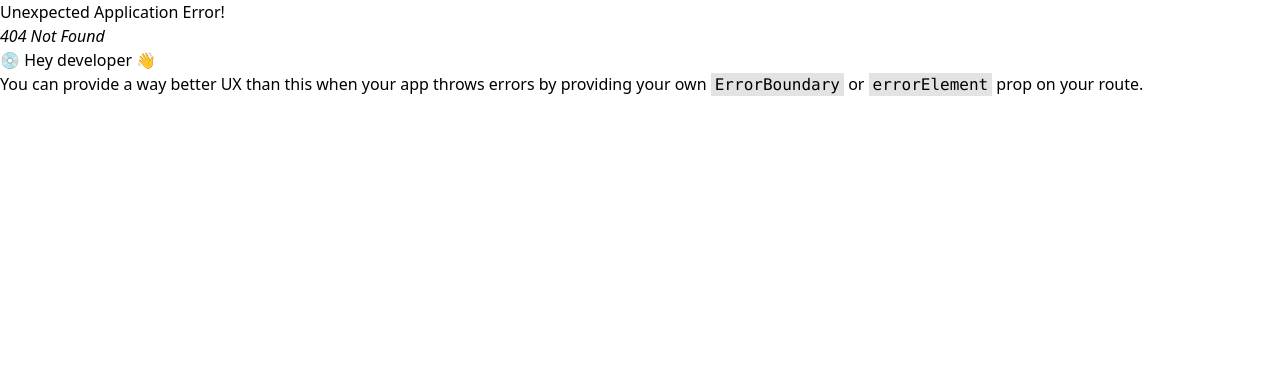
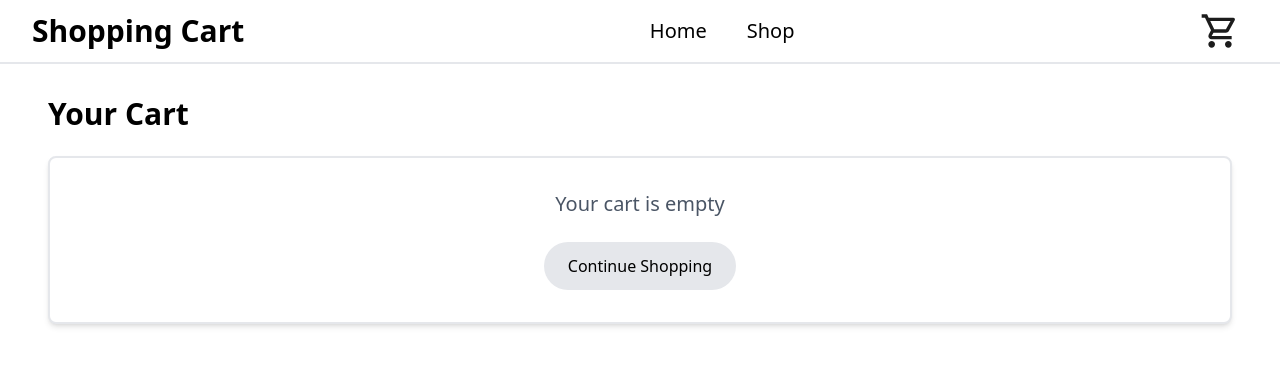
Before and after one commit to thedeepak12/shopping-cart, a React (Vite) app: page /cart in a window 1280 px wide. Before the commit this address had no page. Shown: the top 366 px of the page. Built offline with nearby package versions, Linux system fonts and the light colour scheme.

Commit message:
Add Cart

```diff
--- a/src/App.jsx
+++ b/src/App.jsx
@@ -1,16 +1,18 @@
-import { useState } from 'react';
 import { Outlet } from 'react-router-dom';
 import Navbar from './components/Navbar';
+import { CartProvider } from './contexts/CartContext';
 import './App.css';
 
 function App() {
   return (
-    <div className="app">
-      <Navbar />
-      <div className="content">
-        <Outlet />
+    <CartProvider>
+      <div className="app">
+        <Navbar />
+        <div className="content">
+          <Outlet />
+        </div>
       </div>
-    </div>
+    </CartProvider>
   );
 }
 
--- a/src/components/Navbar.jsx
+++ b/src/components/Navbar.jsx
@@ -2,9 +2,11 @@ import { useState } from 'react';
 import { Link } from 'react-router-dom';
 import cartIcon from '../assets/images/shopping-cart.svg';
 import menuIcon from '../assets/images/menu.svg';
+import { useCart } from '../contexts/CartContext';
 
 function Navbar() {
   const [isMenuOpen, setIsMenuOpen] = useState(false);
+  const { cartCount } = useCart();
 
   const toggleMenu = () => {
     setIsMenuOpen(!isMenuOpen);
@@ -35,11 +37,18 @@ function Navbar() {
           </Link>
         </div>
 
-        <img
-          className="filter invert w-8 md:w-10 h-auto mr-4 md:mr-10 cursor-pointer"
-          src={cartIcon}
-          alt="Shopping Cart"
-        />
+        <Link to="/cart" className="relative">
+          <img
+            className="filter invert w-8 md:w-10 h-auto mr-4 md:mr-10 cursor-pointer"
+            src={cartIcon}
+            alt="Shopping Cart"
+          />
+          {cartCount > 0 && (
+            <span className="absolute -top-1 left-6 bg-red-500 text-white text-xs font-bold rounded-full h-5 w-5 flex items-center justify-center">
+              {cartCount}
+            </span>
+          )}
+        </Link>
       </div>
 
       {isMenuOpen && (
--- /dev/null
+++ b/src/contexts/CartContext.jsx
@@ -0,0 +1,81 @@
+import { createContext, useState, useContext, useEffect } from 'react';
+
+const CartContext = createContext();
+
+export function useCart() {
+  return useContext(CartContext);
+}
+
+export function CartProvider({ children }) {
+  const [cartItems, setCartItems] = useState([]);
+  const [cartCount, setCartCount] = useState(0);
+  const [cartTotal, setCartTotal] = useState(0);
+
+  useEffect(() => {
+    const storedCart = localStorage.getItem('cart');
+    if (storedCart) {
+      setCartItems(JSON.parse(storedCart));
+    }
+  }, []);
+
+  useEffect(() => {
+    localStorage.setItem('cart', JSON.stringify(cartItems));
+
+    const count = cartItems.reduce((total, item) => total + item.quantity, 0);
+    const price = cartItems.reduce(
+      (total, item) => total + item.price * item.quantity,
+      0
+    );
+
+    setCartCount(count);
+    setCartTotal(price);
+  }, [cartItems]);
+
+  const addToCart = (product) => {
+    setCartItems((prevItems) => {
+      const existingItemIndex = prevItems.findIndex(
+        (item) => item.id === product.id
+      );
+
+      if (existingItemIndex >= 0) {
+        const updatedItems = [...prevItems];
+        updatedItems[existingItemIndex] = {
+          ...updatedItems[existingItemIndex],
+          quantity: updatedItems[existingItemIndex].quantity + 1,
+        };
+        return updatedItems;
+      }
+      return [...prevItems, { ...product, quantity: 1 }];
+    });
+  };
+
+  const removeFromCart = (productId) => {
+    setCartItems((prevItems) =>
+      prevItems.filter((item) => item.id !== productId)
+    );
+  };
+
+  const updateQuantity = (productId, quantity) => {
+    if (quantity <= 0) {
+      removeFromCart(productId);
+      return;
+    }
+
+    setCartItems((prevItems) =>
+      prevItems.map((item) =>
+        item.id === productId ? { ...item, quantity } : item
+      )
+    );
+  };
+
+  const value = {
+    cartItems,
+    cartCount,
+    cartTotal,
+    addToCart,
+    removeFromCart,
+    updateQuantity,
+  };
+
+  return <CartContext.Provider value={value}>{children}</CartContext.Provider>;
+}
--- a/src/main.jsx
+++ b/src/main.jsx
@@ -5,6 +5,7 @@ import './index.css';
 import App from './App.jsx';
 import Home from './pages/Home.jsx';
 import Shop from './pages/Shop.jsx';
+import Cart from './pages/Cart.jsx';
 
 const router = createBrowserRouter([
   {
@@ -19,6 +20,10 @@ const router = createBrowserRouter([
         path: 'shop',
         element: <Shop />,
       },
+      {
+        path: 'cart',
+        element: <Cart />,
+      },
     ],
   },
 ]);
--- /dev/null
+++ b/src/pages/Cart.jsx
@@ -0,0 +1,129 @@
+import { Link } from 'react-router-dom';
+import { useCart } from '../contexts/CartContext';
+
+function Cart() {
+  const { cartItems, cartTotal, removeFromCart, updateQuantity } = useCart();
+
+  if (cartItems.length === 0) {
+    return (
+      <div className="w-full px-6 sm:px-8 md:px-10 lg:px-12 mt-8 mb-10">
+        <h1 className="text-3xl font-bold mb-6">Your Cart</h1>
+        <div className="border-2 border-gray-200 rounded-lg p-8 shadow-md bg-white text-center">
+          <p className="text-xl text-gray-600 mb-6">Your cart is empty</p>
+          <Link
+            to="/shop"
+            className="bg-gray-200 hover:bg-gray-300 text-black px-6 py-3 rounded-full transition duration-300 inline-block"
+          >
+            Continue Shopping
+          </Link>
+        </div>
+      </div>
+    );
+  }
+
+  return (
+    <div className="w-full px-6 sm:px-8 md:px-10 lg:px-12 mt-8 mb-10">
+      <h1 className="text-3xl font-bold mb-6">Your Cart</h1>
+
+      <div className="border-2 border-gray-200 rounded-lg shadow-md p-4 sm:p-6 bg-white mb-6">
+        <div className="flex justify-between items-center mb-4">
+          <h2 className="text-xl font-semibold">
+            Cart Items ({cartItems.length})
+          </h2>
+        </div>
+
+        <div className="divide-y divide-gray-200">
+          {cartItems.map((item) => (
+            <div
+              key={item.id}
+              className="py-4 flex flex-col sm:flex-row items-start sm:items-center"
+            >
+              <div className="flex-shrink-0 w-full sm:w-24 h-24 mb-4 sm:mb-0">
+                <img
+                  src={item.image}
+                  alt={item.title}
+                  className="w-full h-full object-contain"
+                />
+              </div>
+
+              <div className="flex-grow sm:ml-6">
+                <h3 className="text-lg font-semibold text-black mb-1 line-clamp-2">
+                  {item.title}
+                </h3>
+                <p className="text-black font-bold text-xl mb-2">
+                  ${(item.price * item.quantity).toFixed(2)}
+                </p>
+
+                <div className="flex items-center">
+                  <button
+                    onClick={() => updateQuantity(item.id, item.quantity - 1)}
+                    className="bg-gray-200 text-black w-8 h-8 rounded-l-full flex items-center justify-center hover:bg-gray-300 transition cursor-pointer"
+                  >
+                    -
+                  </button>
+                  <span className="bg-gray-100 text-black w-10 h-8 flex items-center justify-center">
+                    {item.quantity}
+                  </span>
+                  <button
+                    onClick={() => updateQuantity(item.id, item.quantity + 1)}
+                    className="bg-gray-200 text-black w-8 h-8 rounded-r-full flex items-center justify-center hover:bg-gray-300 transition cursor-pointer"
+                  >
+                    +
+                  </button>
+
+                  <button
+                    onClick={() => removeFromCart(item.id)}
+                    className="ml-4 text-red-600 hover:text-red-800 transition cursor-pointer"
+                  >
+                    Remove
+                  </button>
+                </div>
+              </div>
+            </div>
+          ))}
+        </div>
+      </div>
+
+      <div className="border-2 border-gray-200 rounded-lg shadow-md p-4 sm:p-6 bg-white">
+        <div className="flex justify-between items-center mb-4">
+          <h2 className="text-xl font-semibold">Order Summary</h2>
+        </div>
+
+        <div className="divide-y divide-gray-200">
+          <div className="py-4">
+            <div className="flex justify-between mb-2">
+              <span className="text-gray-600">Subtotal</span>
+              <span className="font-medium">${cartTotal.toFixed(2)}</span>
+            </div>
+            <div className="flex justify-between mb-2">
+              <span className="text-gray-600">Shipping</span>
+              <span className="font-medium">Free</span>
+            </div>
+          </div>
+
+          <div className="py-4">
+            <div className="flex justify-between mb-4">
+              <span className="text-lg font-bold">Total</span>
+              <span className="text-lg font-bold">${cartTotal.toFixed(2)}</span>
+            </div>
+
+            <button className="bg-gray-200 hover:bg-gray-300 text-black px-4 py-2 rounded-full transition w-full cursor-pointer">
+              Proceed to Checkout
+            </button>
+
+            <div className="text-center mt-4">
+              <Link
+                to="/shop"
+                className="text-black hover:underline hover:underline-offset-4 transition"
+              >
+                Continue Shopping
+              </Link>
+            </div>
+          </div>
+        </div>
+      </div>
+    </div>
+  );
+}
+
+export default Cart;
--- a/src/pages/Shop.jsx
+++ b/src/pages/Shop.jsx
@@ -1,11 +1,13 @@
 import { Link } from 'react-router-dom';
 import { useEffect, useState } from 'react';
 import { fetchProducts } from '../utils/api';
+import { useCart } from '../contexts/CartContext';
 
 function Shop() {
   const [products, setProducts] = useState([]);
   const [loading, setLoading] = useState(true);
   const [error, setError] = useState(null);
+  const { addToCart } = useCart();
 
   useEffect(() => {
     fetchProducts()
@@ -55,7 +57,10 @@ function Shop() {
               ${product.price}
             </p>
             <div className="mt-auto">
-              <button className="bg-gray-200 text-black px-4 py-2 rounded-full transition cursor-pointer hover:bg-gray-300 w-full">
+              <button
+                onClick={() => addToCart(product)}
+                className="bg-gray-200 text-black px-4 py-2 rounded-full transition cursor-pointer hover:bg-gray-300 w-full"
+              >
                 Add to Cart
               </button>
             </div>
```
